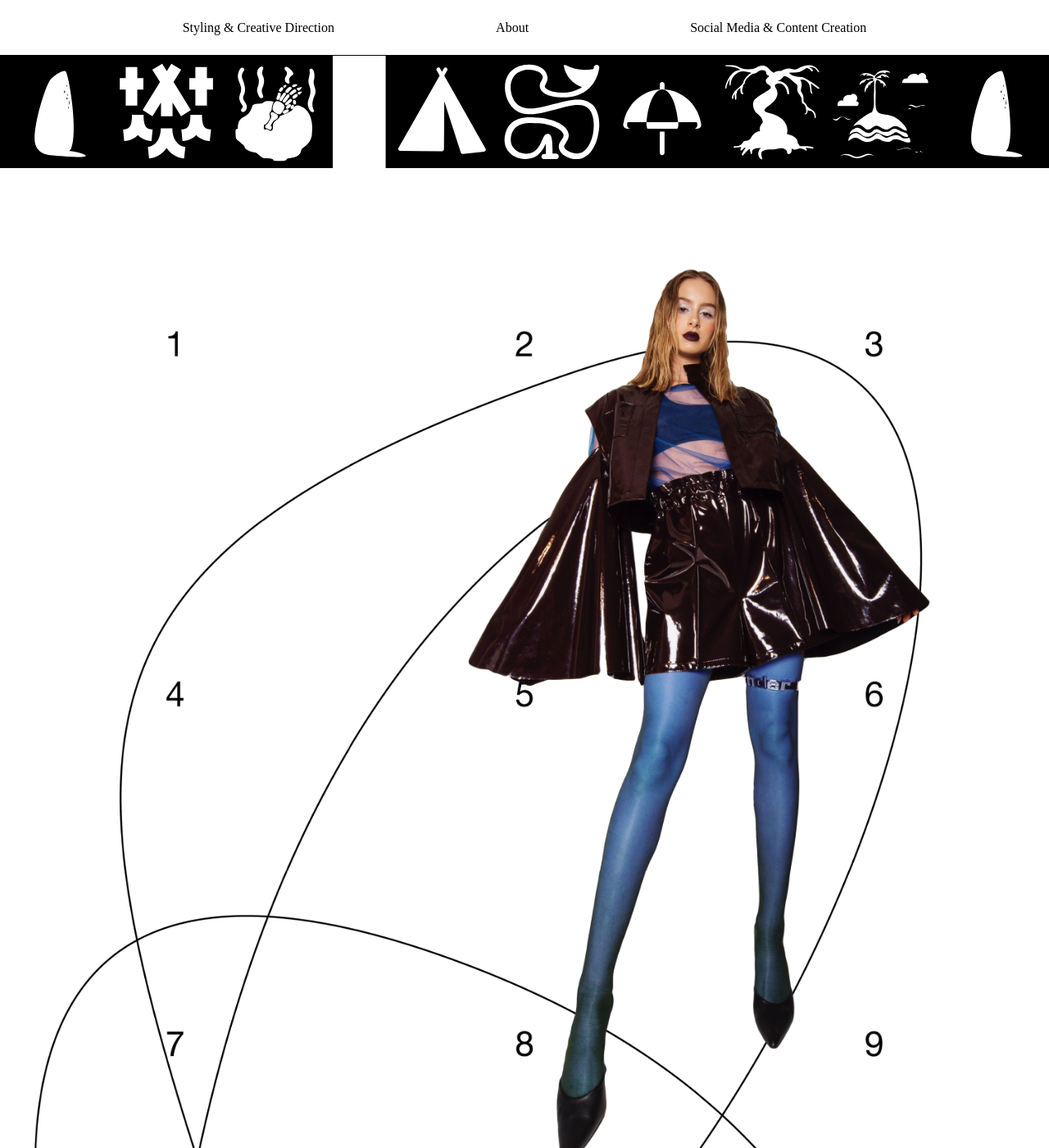
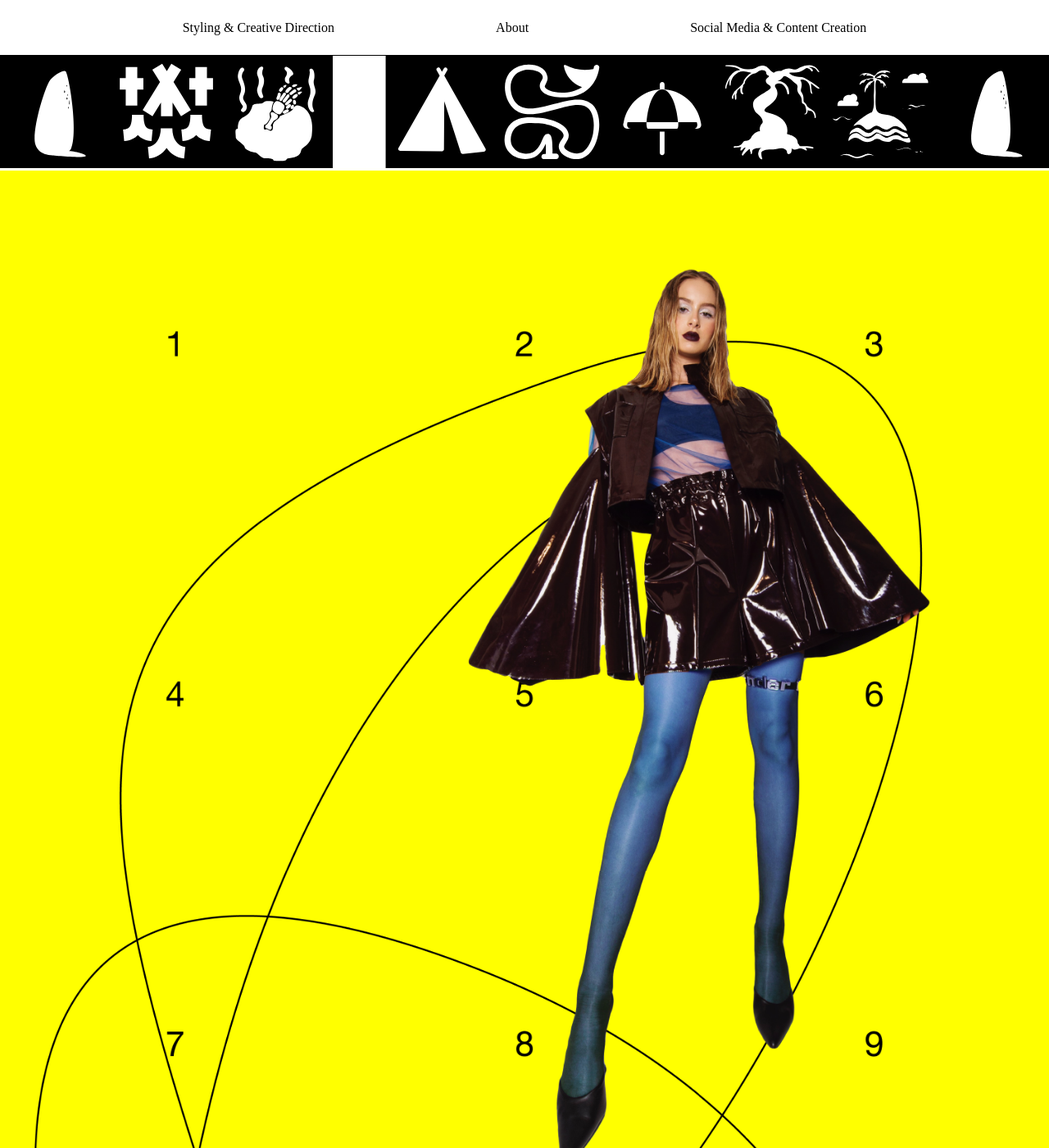
Before and after one commit to basharalidreesi/lab, a Jekyll site: the page built from index.md, in a window 1280 px wide and 1400 px high. Shown: the whole window at 82% size. Built offline with Jekyll 4.4.1, drawn with Linux system fonts in a browser that asks for light colours.

Commit message:
Update style.css

```diff
--- a/assets/css/style.css
+++ b/assets/css/style.css
@@ -98,6 +98,8 @@ html {
 	height: 100%;
 	background-color: #fff;
 	flex: 1; /* debug */
+	height: 200px; /* debug */
+	background-color: yellow; /* debug */
 }
 .mother_container-footer_container {
 	position: sticky;
```
